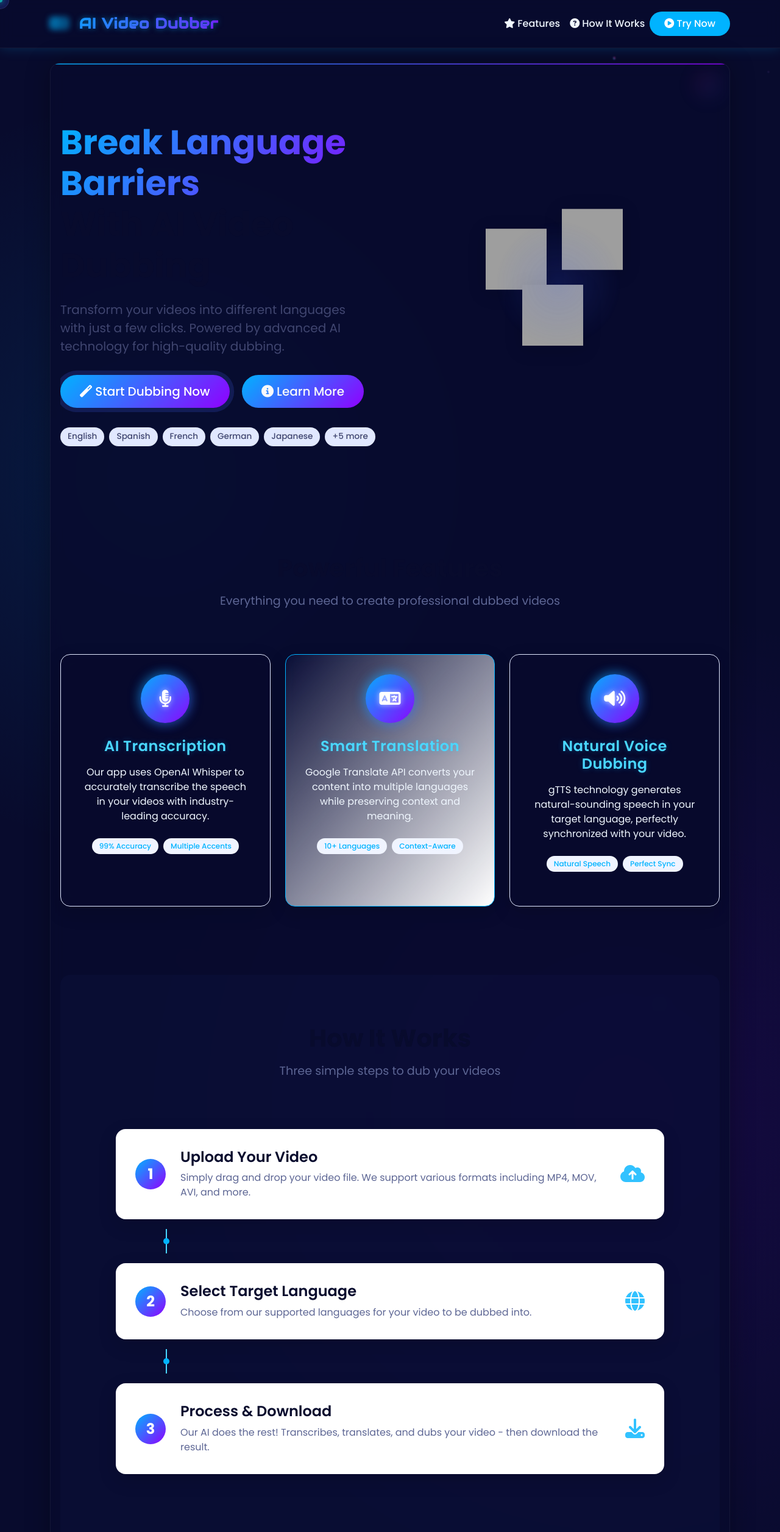
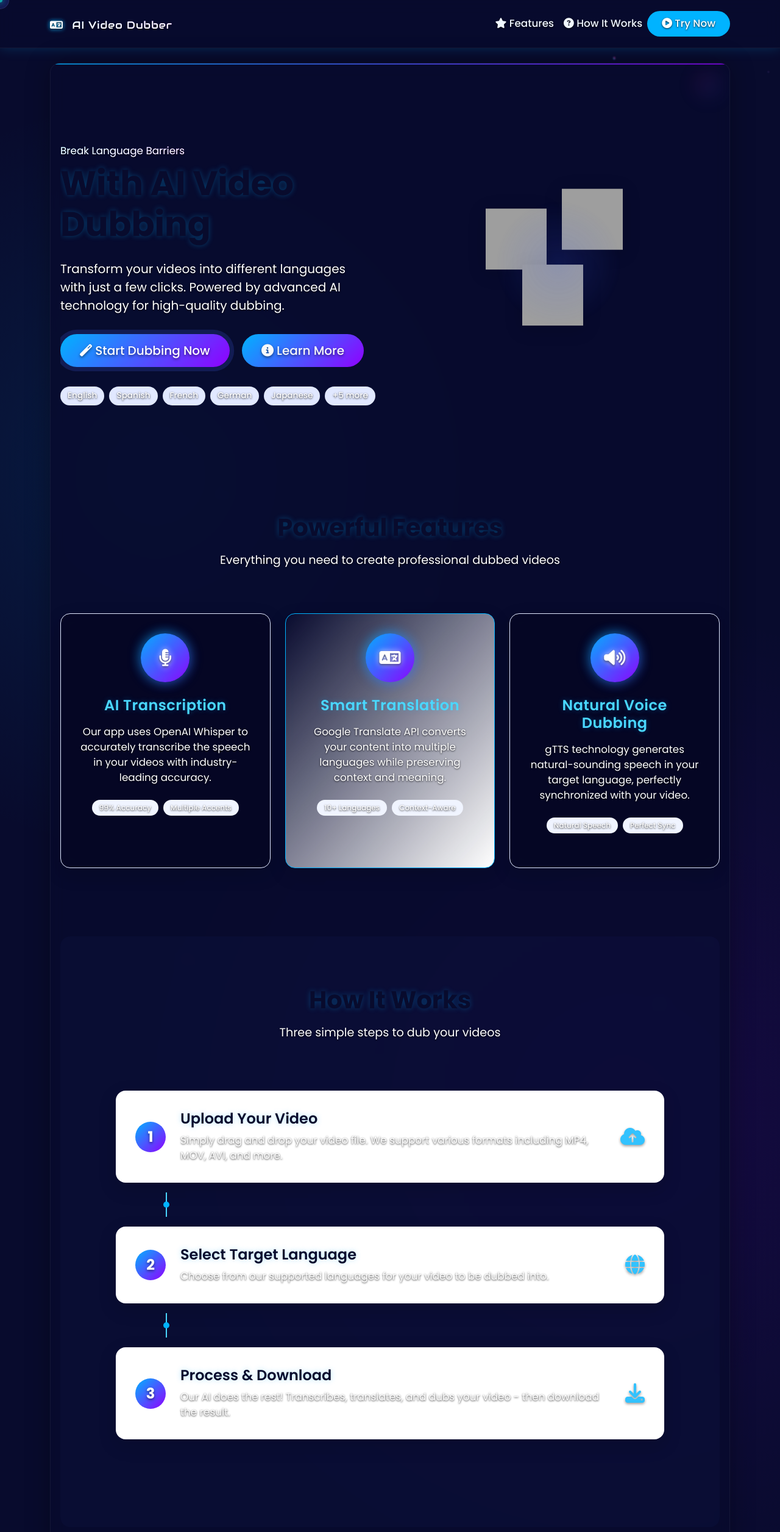
Before and after one commit to msayyed72/MultiBubbleDubber, a Flask app: page / in a window 1280 px wide. Shown: the top 2513 px of the page at 61% size. Run offline with Flask 3, Linux system fonts and the light colour scheme; some libraries are stand-ins or nearby versions; grey boxes are pictures that could not be loaded.

Commit message:
Improve text visibility and add 3D effects by enhancing CSS styling and including THREE.js extensions.
Replit-Commit-Author: Agent
Replit-Commit-Session-Id: 611dc928-c4e6-462f-bae2-8095a42a11ff
Replit-Commit-Screenshot-Url: https://storage.googleapis.com/screenshot-production-us-central1/fe21864d-db32-40aa-ae8e-05eb910edf88/1c62818a-37bb-44e6-bf1b-c9749a411bd2.jpg

```diff
--- a/static/css/style.css
+++ b/static/css/style.css
@@ -108,6 +108,31 @@ body, html {
     min-height: 100vh;
     display: flex;
     flex-direction: column;
+    color: var(--light-color);
+    text-shadow: 0 2px 4px rgba(0, 0, 0, 0.5);
+}
+
+/* Improved text visibility */
+h1, h2, h3, h4, h5, h6 {
+    color: white;
+    text-shadow: 0 0 10px rgba(0, 179, 255, 0.3);
+    font-weight: 700;
+    margin-bottom: 1.5rem;
+}
+
+p, li, span, label, .form-text {
+    color: white !important;
+    text-shadow: 0 1px 3px rgba(0, 0, 0, 0.8);
+    font-weight: 400;
+    font-size: 1.05rem;
+}
+
+/* Add text backgrounds for better contrast */
+.card, .feature-card, .upload-box, .processing-container, .results-container, .language-selector {
+    background-color: rgba(5, 7, 35, 0.8) !important;
+    backdrop-filter: blur(10px);
+    border: 1px solid rgba(0, 179, 255, 0.2);
+    box-shadow: 0 4px 30px rgba(0, 0, 0, 0.3), 0 0 20px rgba(0, 179, 255, 0.2);
 }
 
 main {
--- a/templates/base.html
+++ b/templates/base.html
@@ -15,7 +15,12 @@
 
     <!-- JavaScript Libraries -->
     <script src="https://cdn.jsdelivr.net/npm/bootstrap@5.2.3/dist/js/bootstrap.bundle.min.js" defer></script>
-    <script src="https://cdnjs.cloudflare.com/ajax/libs/three.js/r128/three.min.js" defer></script>
+    <script src="https://cdnjs.cloudflare.com/ajax/libs/three.js/r128/three.min.js"></script>
+    <!-- THREE.js Extensions -->
+    <script src="https://cdn.jsdelivr.net/npm/three@0.128.0/examples/js/postprocessing/EffectComposer.js"></script>
+    <script src="https://cdn.jsdelivr.net/npm/three@0.128.0/examples/js/postprocessing/RenderPass.js"></script>
+    <script src="https://cdn.jsdelivr.net/npm/three@0.128.0/examples/js/postprocessing/ShaderPass.js"></script>
+    <script src="https://cdn.jsdelivr.net/npm/three@0.128.0/examples/js/postprocessing/UnrealBloomPass.js"></script>
     <script src="https://cdn.jsdelivr.net/npm/gsap@3.11.5/dist/gsap.min.js" defer></script>
     <script src="https://cdn.jsdelivr.net/npm/lottie-web@5.12.2/build/player/lottie.min.js" defer></script>
 
```
